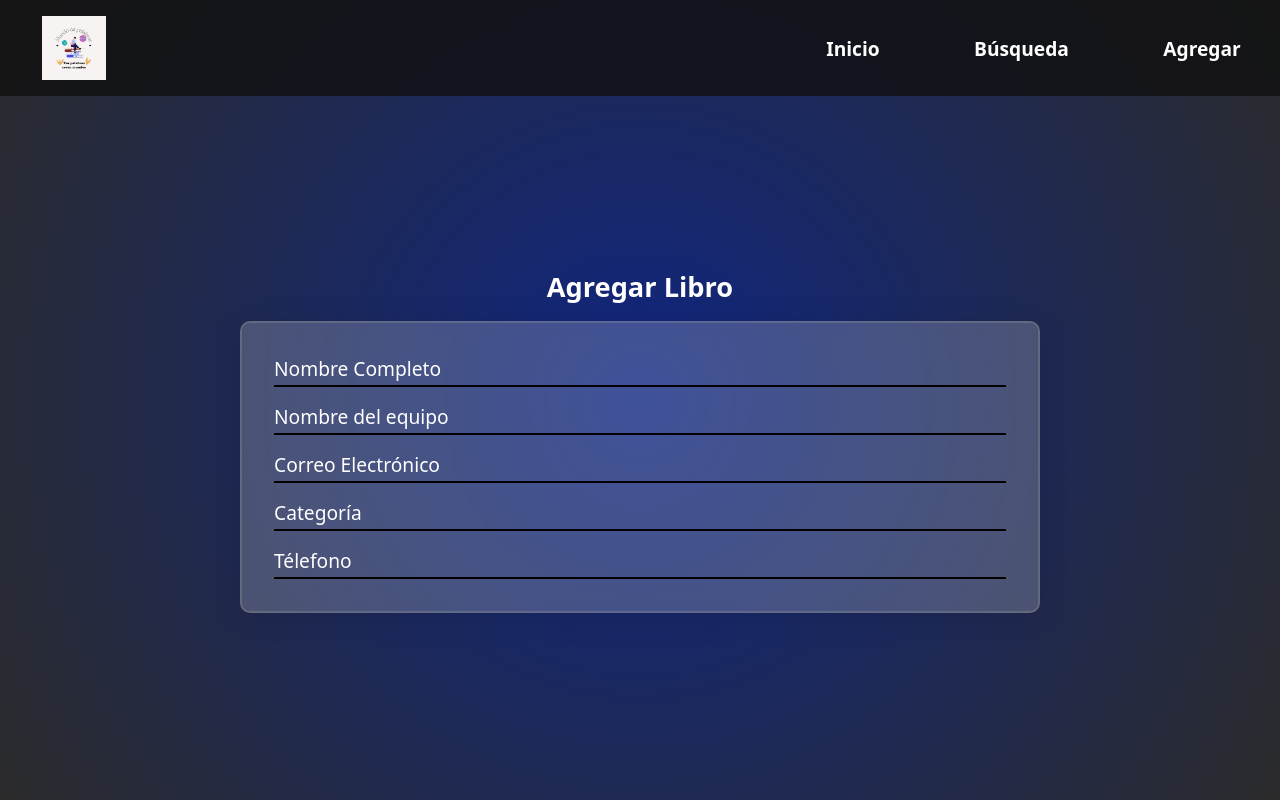
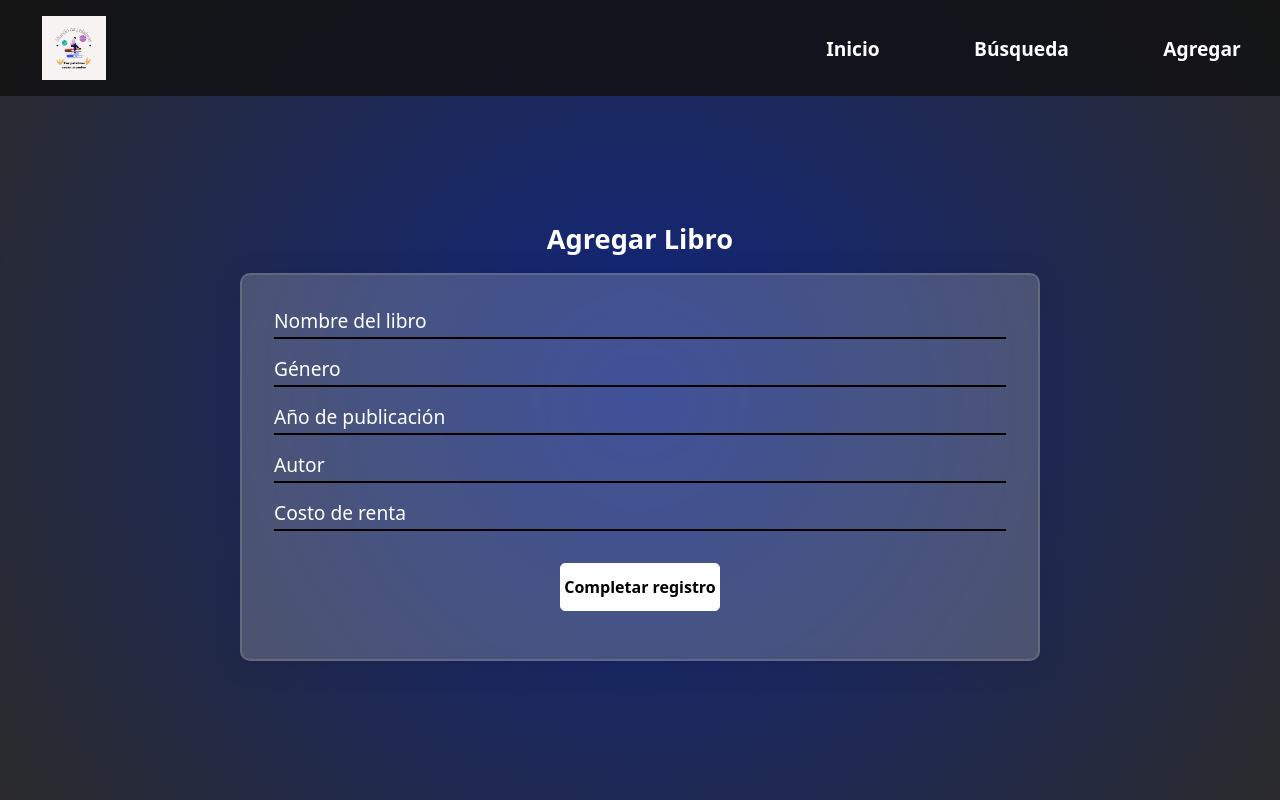
Before and after one commit to bryanchopin/bibliotecaITT, a Next.js app: page /order in a window 1280 px wide. Built offline with nearby package versions, Linux system fonts and the light colour scheme.

Commit message:
Set dbs, Api routes and new structure

```diff
--- a/components/form/controller.js
+++ b/components/form/controller.js
@@ -10,18 +10,11 @@ export const dateByFormat = () => {
 export const IDuserForm = () => {
   let idSource = uuidv4();
   let idShort = idSource.substring(0, 8);
-  const IDForm = "FS-" + idShort;
+  const IDForm = "Book-" + idShort;
   return IDForm;
 };
 
-// export const sendData = async (data) => {
-//   try {
-//     await axios.post("/api/order", data);
 
-//   } catch (error) {
-//     console.log(error);
-//   }
-// }
 
 export const sendData = async (data) => {
   try {
@@ -32,11 +25,3 @@ export const sendData = async (data) => {
     // console.log(error);
   }
 }
-
-export const sendEmail = async (data) => {
-  try {
-    await axios.post("/api/email", data);
-  } catch (error) {
-    // console.log(error);
-  }
-}
--- a/components/form/form.jsx
+++ b/components/form/form.jsx
@@ -1,9 +1,6 @@
 import React, { useState, useEffect, useRef } from "react";
 import styles from "./form.module.css";
-import { sendEmail } from "../../controllers/controller";
 import { useRouter } from "next/router";
-import { BiArrowBack } from "react-icons/bi";
-import MainModal from "../../components/mainModal/mainModal";
 import { dateByFormat, IDuserForm, sendData } from "./controller";
 
 export default function Form() {
@@ -15,12 +12,11 @@ export default function Form() {
 
   const [clientsInfo, setClientsInfo] = useState({
     id: "",
-    name: "",
-    teamName: "",
-    email: "",
-    category: "",
-    phone: "",
-    players: [],
+    bookName: "",
+    genre: "",
+    agePublication: "",
+    author: "",
+    priceBook: "",
     date: "",
   });
 
@@ -30,18 +26,12 @@ export default function Form() {
     if (dataSendend) {
       // console.log(clientsInfo);
       if (sendData(clientsInfo)) {
-        sendEmail(clientMessageInfo);
+        // sendEmail(clientMessageInfo);
       }
       handleShowModal();
       // sendWhatsapp(clientMessageWhatsapp);
     }
   }, [dataSendend]);
-
-  const clientMessageInfo = {
-    message: `Hola  ${clientsInfo.name}, tu pedido ha sido recibido, tu folio de seguimiento es: ${clientsInfo.id}, puedes consultar el estatus de tu pedido en https://www.fistorsport.com/order/search`,
-    email: clientsInfo.email,
-  };
-
 
   // HANDLE FUNCTIONS
 
@@ -54,28 +44,22 @@ export default function Form() {
     setDataSendend(true);
   };
 
-
   const handleShowModal = () => {
     setShowModal(!showModal);
   };
-
 
   const handleSetDataClient = (e) => {
     setClientsInfo({ ...clientsInfo, [e.target.name]: e.target.value });
   };
 
-
   const handleSubmit = (e) => {
     e.preventDefault();
-    if (clientsInfo.players.length === 0) {
-      alert("Debes agregar al menos un jugador");
-      return;
-    }
+
     IDForm.current = IDuserForm();
     dateOrder.current = dateByFormat();
     handleUpdateClientInfo();
+    // router.push("/");
   };
-
 
   return (
     <>
@@ -89,8 +73,8 @@ export default function Form() {
               value={clientsInfo.name}
               onChange={handleSetDataClient}
               required
-              placeholder="Nombre Completo"
-              name="name"
+              placeholder="Nombre del libro"
+              name="bookName"
               type="text"
             />
 
@@ -98,40 +82,45 @@ export default function Form() {
               required
               value={clientsInfo.teamName}
               onChange={handleSetDataClient}
-              placeholder="Nombre del equipo"
-              name="teamName"
+              placeholder="Género"
+              name="genre"
               type="text"
             />
 
             <input
+              required
               value={clientsInfo.email}
               onChange={handleSetDataClient}
-              placeholder="Correo Electrónico"
-              name="email"
-              type="email"
+              placeholder="Año de publicación"
+              name="agePublication"
+              type="text"
             />
 
             <input
               required
               value={clientsInfo.category}
               onChange={handleSetDataClient}
-              placeholder="Categoría"
-              name="category"
+              placeholder="Autor"
+              name="author"
               type="text"
             />
 
             <input
+              required
               value={clientsInfo.phone}
               onChange={handleSetDataClient}
-              placeholder="Télefono"
-              name="phone"
+              placeholder="Costo de renta"
+              name="priceBook"
               type="text"
+            />
+            <input
+              className={styles.submitBtn}
+              value="Completar registro"
+              form="formData"
+              type="submit"
             />
           </form>
         </div>
-
-        {/* SECOND FORM */}
-
       </div>
     </>
   );
--- a/controllers/controller.js
+++ b/controllers/controller.js
@@ -1,27 +1,5 @@
 import axios from "axios";
 
-// // Path: components/form.jsxs
-// export const sendData =  (data) => {
-//   try {
-//      axios
-//       .post("/api/order", data)
-//       .then((res) => {
-//         console.log(res);
-//         console.log(res.data);
-//       })
-//     } catch (error) {
-//     console.log(error);
-//   }
-// };
-
-// Path: components/form.js
-export const sendEmail = async (data) => {
-  try {
-    await axios.post("/api/email", data);
-  } catch (error) {
-    console.log(error);
-  }
-};
 
 // Path: components/mainModalDelete.js
 export const deleteOrder = async () => {
@@ -32,12 +10,3 @@ export const deleteOrder = async () => {
     console.error(error);
   }
 };
-
-//send whatsapp message
-export const sendWhatsapp = async (data) => {
-  try {
-    await axios.post("/api/whatsapp", data);
-  } catch (error) {
-    console.log(error);
-  }
-}
--- a/models/order.js
+++ b/models/book.js
@@ -1,6 +1,6 @@
 import { Schema, models, model } from "mongoose";
 
-const orderSchema = new Schema({
+const bookSchema = new Schema({
     id: {
         type: String,
         required: true,
@@ -8,39 +8,34 @@ const orderSchema = new Schema({
         trim: true,
         unique: true,
     },
-    name: {
+    bookName: {
         type: String,
         required: true,
         trim: true,
         unique: false,
     },
-    teamName: {
+    genre: {
         type: String,
         required: true,
         trim: true,
         unique: false,
     },
-    email: {
-        type: String,
-        // required: true,
-        trim: true,
-        unique: false,
-    },
-    category: {
+    agePublication: {
         type: String,
         required: true,
         trim: true,
         unique: false,
     },
-    phone: {
+    author: {
         type: String,
-        // required: true,
+        required: true,
         trim: true,
         unique: false,
     },
-    players: {
-        type: Object,
+    priceBook: {
+        type: String,
         required: true,
+        trim: true,
         unique: false,
     },
     date: {
@@ -56,4 +51,4 @@ const orderSchema = new Schema({
 
 
 
-export default models.Order || model("Order", orderSchema);
+export default models.book || model("book", bookSchema);
--- a/pages/api/order/[id].js
+++ b/pages/api/order/[id].js
@@ -1,5 +1,5 @@
 import { dbConnect } from "../../../utils/dbConnection";
-import Order from "../../../models/order";
+import Book from "../../../models/book";
 import NextCors from "nextjs-cors";
 
 //Connect to database
@@ -9,7 +9,7 @@ export default async function handler(req, res) {
   await NextCors(req, res, {
     // Options
     methods: ["GET", "DELETE", "POST", "OPTIONS", "PUT"],
-    origin: ["https://www.fistorsport.com"],
+    origin: ["https://biblioteca-itt.vercel.app"],
     optionsSuccessStatus: 200, // some legacy browsers (IE11, various SmartTVs) choke on 204
   });
 
@@ -21,14 +21,14 @@ export default async function handler(req, res) {
         res.status(400).json({ success: false, error: "Need to introduce an id" });
       }
       try {
-        const order = await Order.findOne({ id: id });
-        if (!order) {
-          res.status(400).json({ success: false, error: "Order not found" });
+        const Book = await Book.findOne({ id: id });
+        if (!Book) {
+          res.status(400).json({ success: false, error: "Book not found" });
         }
-        res.status(200).json({ success: true, data: order });
+        res.status(200).json({ success: true, data: Book });
         return;
       } catch (error) {
-        res.status(400).json({ success: false, error: "Order not found" });
+        res.status(400).json({ success: false, error: "Book not found" });
       }
       break;
 
@@ -37,14 +37,14 @@ export default async function handler(req, res) {
         res.status(400).json({ success: false, error: "Need to introduce an id" });
       }
       try {
-        const deleteOrder = await Order.findOneAndDelete({ id: id });
-        if (!deleteOrder) {
-          res.status(400).json({ success: false, error: "Order not found" });
+        const deleteBook = await Book.findOneAndDelete({ id: id });
+        if (!deleteBook) {
+          res.status(400).json({ success: false, error: "Book not found" });
         }
-        res.status(200).json({ success: true, data: deleteOrder });
+        res.status(200).json({ success: true, data: deleteBook });
         return;
       } catch (error) {
-        res.status(400).json({ success: false, error: "Order not found" });
+        res.status(400).json({ success: false, error: "Book not found" });
       }
       break;
 
--- a/pages/api/order/index.js
+++ b/pages/api/order/index.js
@@ -1,5 +1,5 @@
 import { dbConnect } from "../../../utils/dbConnection"
-import Order from "../../../models/order";
+import Book from "../../../models/book";
 
 dbConnect();
 
@@ -13,7 +13,7 @@ export default async function handler(req, res) {
         res.status(400).json({ success: false, error: error.message });
       }
       try {
-        const order = await Order.create(body);
+        const order = await Book.create(body);
         order.save();
         res.status(201).json({ success: true, data: order });
         // return;
@@ -24,7 +24,7 @@ export default async function handler(req, res) {
 
     case 'GET':
       try {
-        const orders = await Order.find({});
+        const orders = await Book.find({});
         res.status(200).json({ success: true, data: orders });
         return;
       } catch (error) {
```
Also changed, not shown: components/mainRequest/mainRequest.jsx (+0 -10 lines), pages/index.js (+22 -22 lines), styles/Contacto.module.css (deleted, +0 -25 lines), 1 other file (tests, documents, lock files or other folders).
